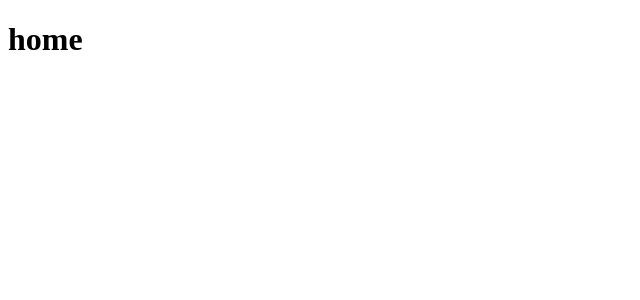
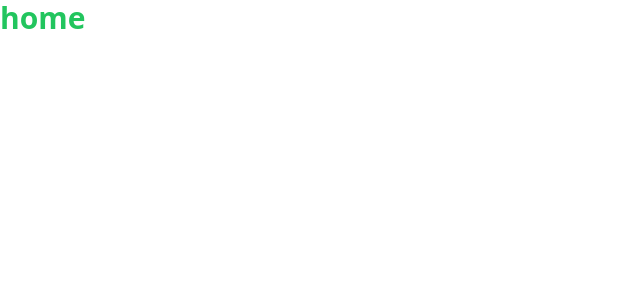
Before and after one commit to Psypher1/nuxt-explore, a Nuxt app: page / in a window 1280 px wide. Shown: the top 300 px of the page, without its empty margins (0-640 px from the left). Built offline with nearby package versions, Linux system fonts and the light colour scheme.

Commit message:
feat: add tailwind

```diff
--- a/nuxt.config.ts
+++ b/nuxt.config.ts
@@ -2,5 +2,8 @@
 export default defineNuxtConfig({
   compatibilityDate: '2024-04-03',
   srcDir: "src/",
+  modules: [
+    '@nuxtjs/tailwindcss'
+  ],
   devtools: { enabled: true }
 })
--- a/package.json
+++ b/package.json
@@ -15,6 +15,7 @@
     "vue-router": "latest"
   },
   "devDependencies": {
+    "@nuxtjs/tailwindcss": "^6.12.2",
     "prettier": "3.3.3"
   }
 }
--- a/src/pages/index.vue
+++ b/src/pages/index.vue
@@ -1,6 +1,6 @@
 <template>
     <div>
-        <h1>home</h1>
+        <h1 class="text-3xl font-semibold text-green-500">home</h1>
     </div>
 </template>
 
--- /dev/null
+++ b/tailwind.config.js
@@ -0,0 +1,18 @@
+/** @type {import('tailwindcss').Config} */
+module.exports = {
+    content: ["./index.html", "./src/**/*.{vue,js}"],
+    theme: {
+        extend: {
+            colors: {
+                "dodgeroll-gold": "#F79F1A",
+                "apple-green": "#046E1B",
+                "dire-wolf": "#292727",
+            },
+        },
+
+        container: {
+            center: true,
+            padding: "2rem",
+        },
+    },
+};
```
Also changed, not shown: 1 other file (tests, documents, lock files or other folders).
